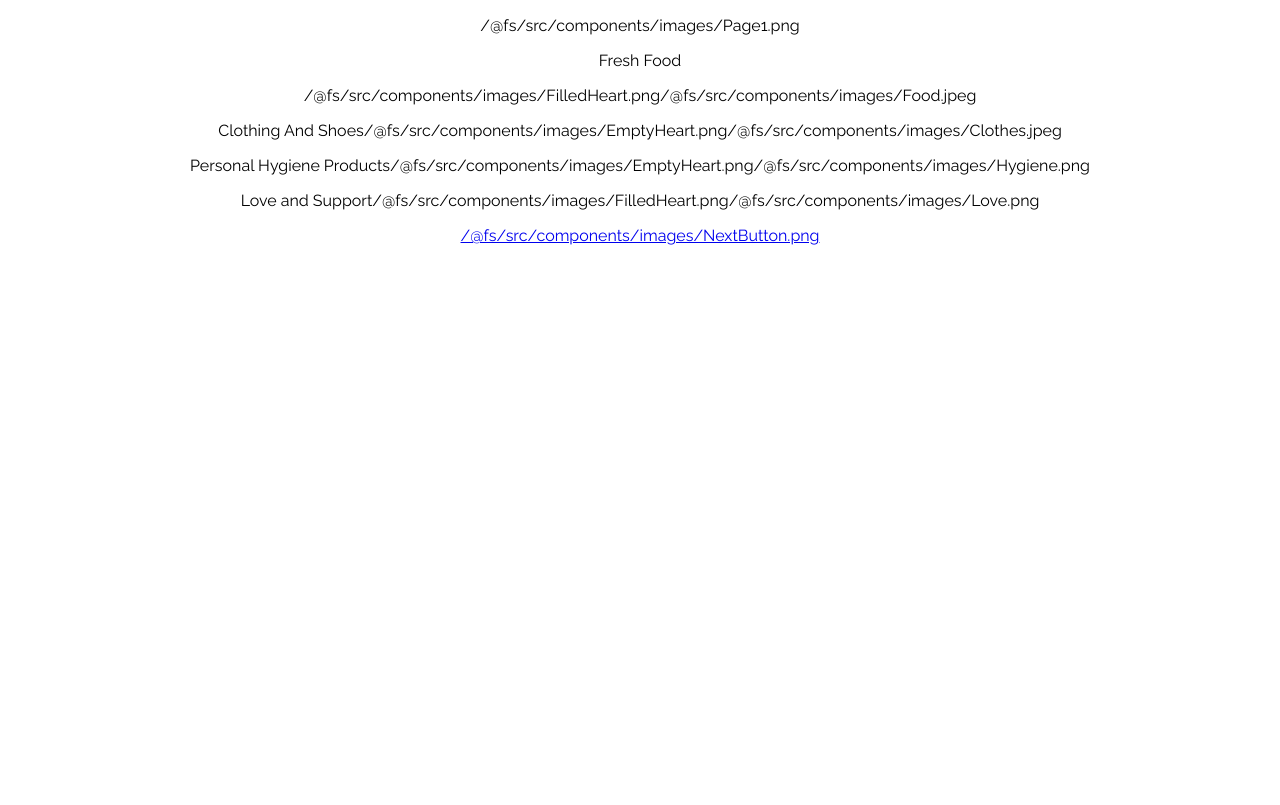
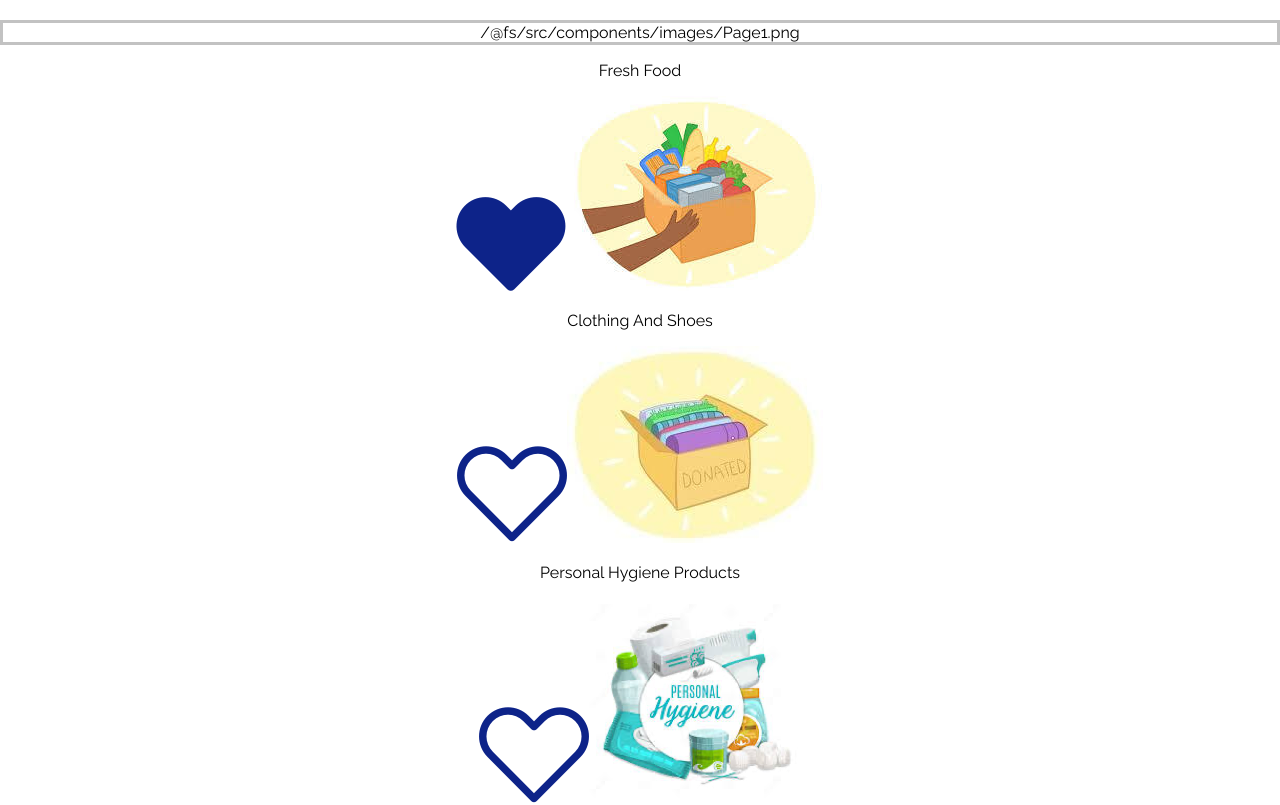
Before and after one commit to Hacktavists/smilesproject, a React (Create React App) app: page /Checkboxes in a window 1280 px wide. Shown: the part 1540-2345 px from the top of the page. Before the commit the page ends 1785 px from the top, so only its background shows below. Built offline with nearby package versions, Linux system fonts and the light colour scheme; the HTML template or start-up script is replaced by a standard one.

Commit message:
checkbox css editing

```diff
--- a/src/components/Checkboxes.jsx
+++ b/src/components/Checkboxes.jsx
@@ -14,26 +14,32 @@ function Checkboxes() {
       <div className="page-counter"> {Page1}</div>
       <div>
         <div className="module-container" alt="fresh food">
-          <p className="card-title">Fresh Food</p> {FilledHeart}
-          {Food}
+          <p className="card-title">Fresh Food</p>
+          <div className="card-image">
+            <img src={FilledHeart} alt="filled heart" />
+            <img src={Food} alt="food" />
+          </div>
         </div>
         <div className="module-container" alt="Clothing and shoes">
-          <p className="card-title">
-            Clothing And Shoes{EmptyHeart}
-            {Clothes}
-          </p>
+          <p className="card-title">Clothing And Shoes</p>
+          <div className="card-image">
+            <img src={EmptyHeart} alt="empty heart" />
+            <img src={Clothes} alt="clothes" />
+          </div>
         </div>
         <div className="module-container" alt="Personal Hygiene">
-          <p className="card-title">
-            Personal Hygiene Products{EmptyHeart}
-            {Hygiene}
-          </p>
+          <p className="card-title">Personal Hygiene Products</p>
+          <div className="card-image">
+            <img src={EmptyHeart} alt="empty heart" />
+            <img src={Hygiene} alt="hygiene" />
+          </div>
         </div>
         <div className="module-container" alt="Love and Support">
-          <p className="card-title">
-            Love and Support{FilledHeart}
-            {Love}
-          </p>
+          <p className="card-title">Love and Support</p>
+          <div className="card-image">
+            <img src={FilledHeart} alt="filled heart" />
+            <img src={Love} alt="love and support" />
+          </div>
         </div>
 
         <div>
--- a/src/index.css
+++ b/src/index.css
@@ -1,13 +1,23 @@
 body {
   margin: 0;
-  font-family: -apple-system, BlinkMacSystemFont, 'Segoe UI', 'Roboto', 'Oxygen',
-    'Ubuntu', 'Cantarell', 'Fira Sans', 'Droid Sans', 'Helvetica Neue',
+  font-family: -apple-system, BlinkMacSystemFont, "Segoe UI", "Roboto", "Oxygen",
+    "Ubuntu", "Cantarell", "Fira Sans", "Droid Sans", "Helvetica Neue",
     sans-serif;
   -webkit-font-smoothing: antialiased;
   -moz-osx-font-smoothing: grayscale;
 }
 
 code {
-  font-family: source-code-pro, Menlo, Monaco, Consolas, 'Courier New',
+  font-family: source-code-pro, Menlo, Monaco, Consolas, "Courier New",
     monospace;
 }
+
+.module-container {
+  display: flex;
+  flex-direction: column;
+}
+
+.page-counter {
+  border: 3px solid #c2c2c2;
+  margin-top: 20px;
+}
```
